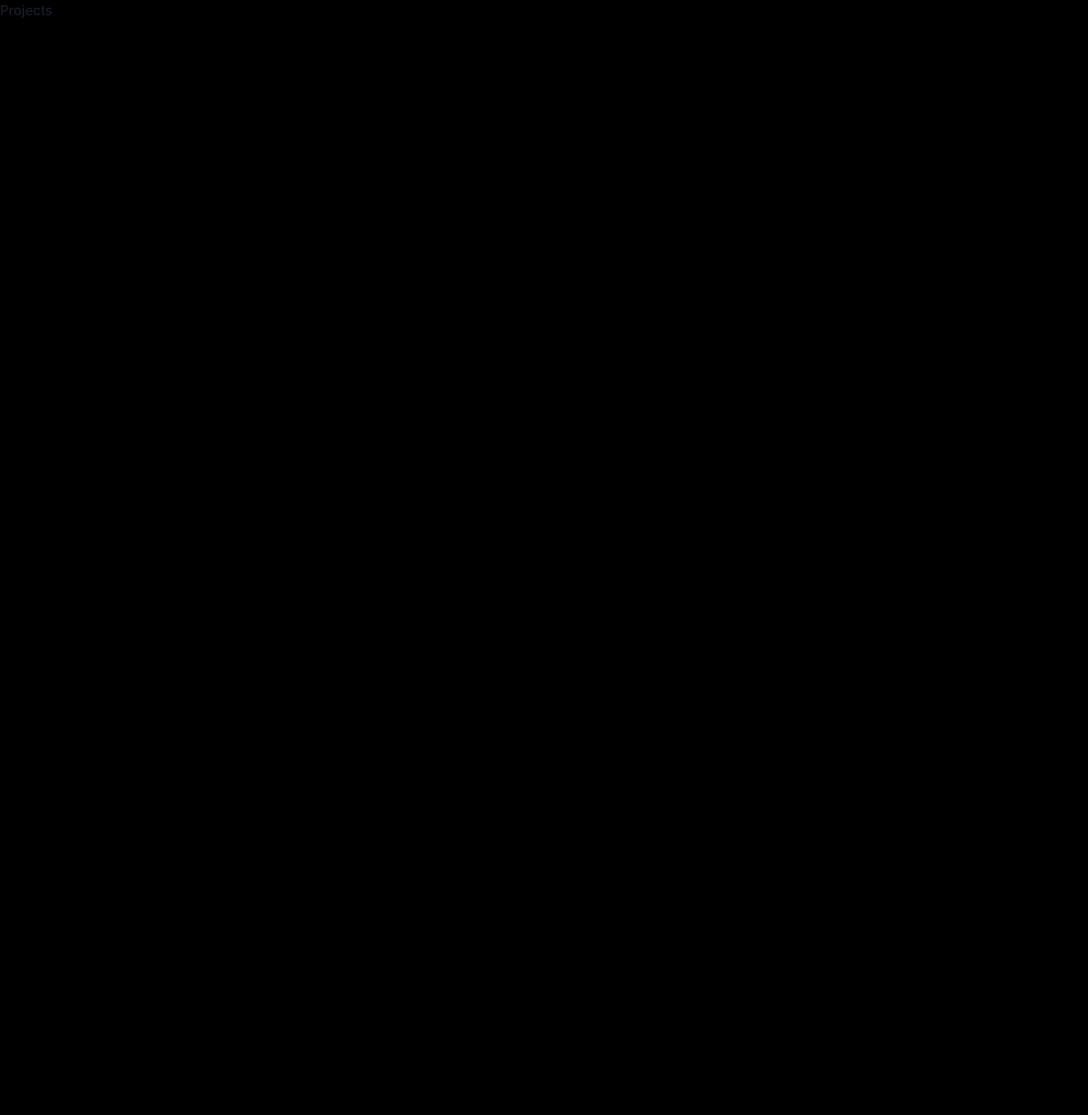
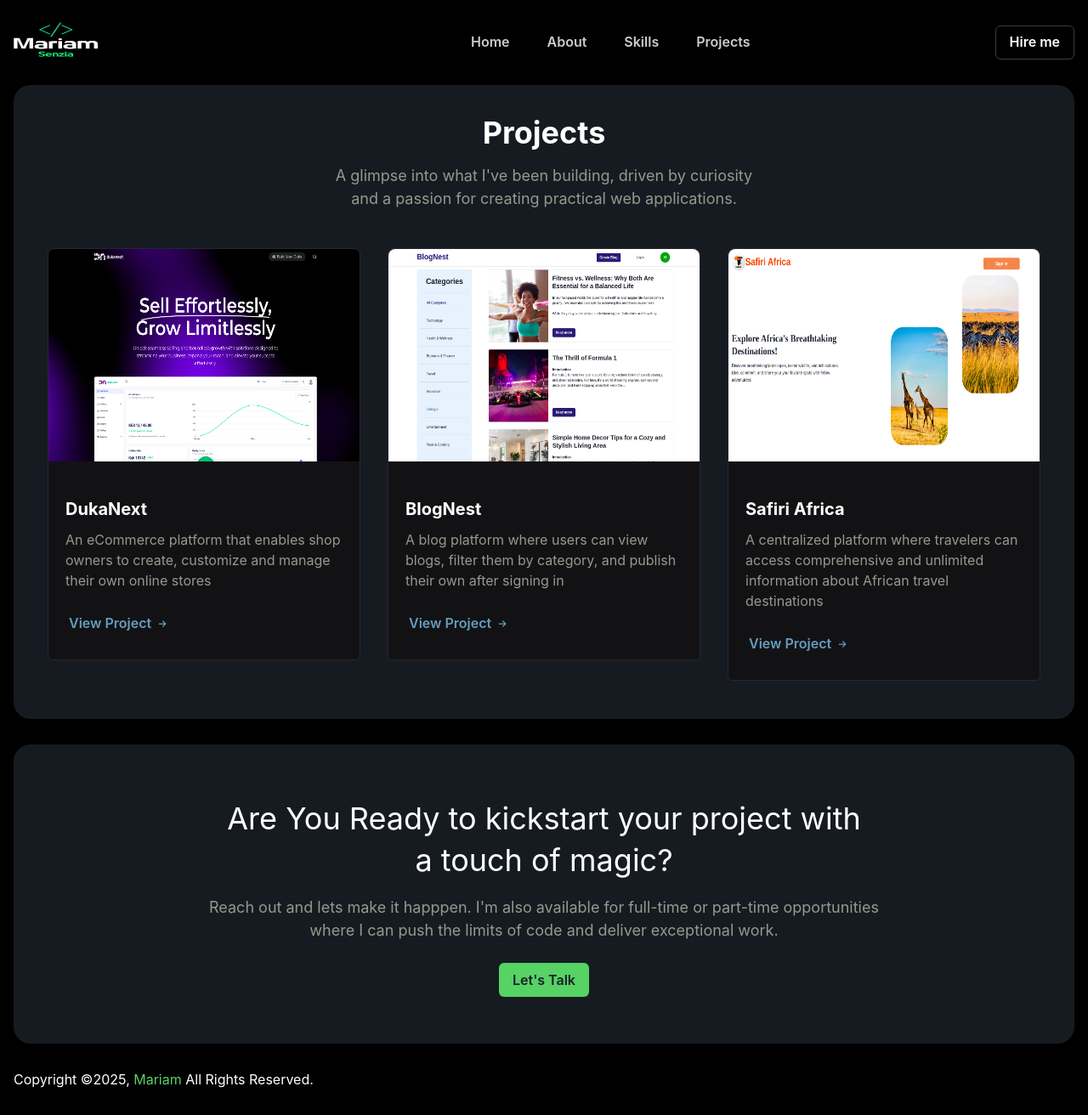
Before and after one commit to Mariam-Senzia/developer-portfolio, a React (Vite) app: page /projects in a window 1280 px wide. Shown: the whole page at 85% size. Before the commit the page ends 800 px from the top, so only its background shows below. Built offline with nearby package versions, Linux system fonts and the light colour scheme.

Commit message:
Updated projects page with expected data and UI

```diff
--- a/src/components/home/Projects.tsx
+++ b/src/components/home/HomeProjects.tsx
@@ -15,7 +15,7 @@ import {
 import { FaArrowRight } from "react-icons/fa6";
 import useProjects from "../../hooks/useProjects";
 
-const Projects = () => {
+const HomeProjects = () => {
   const projects = useProjects();
 
   return (
@@ -70,4 +70,4 @@ const Projects = () => {
   );
 };
 
-export default Projects;
+export default HomeProjects;
--- a/src/pages/Home.tsx
+++ b/src/pages/Home.tsx
@@ -1,15 +1,16 @@
 import Footer from "../components/home/Footer";
 import Hero from "../components/home/Hero";
 import Navbar from "../components/home/Navbar";
-import Projects from "../components/home/Projects";
+// import Projects from "../components/home/HomeProjects";
 import ReachOut from "../components/home/ReachOut";
+import HomeProjects from "../components/home/HomeProjects";
 
 const Home = () => {
   return (
     <>
       <Navbar />
       <Hero />
-      <Projects />
+      <HomeProjects />
       <ReachOut />
       <Footer />
     </>
--- a/src/pages/Projects.tsx
+++ b/src/pages/Projects.tsx
@@ -1,5 +1,20 @@
+import { Box } from "@chakra-ui/react";
+import HomeProjects from "../components/home/HomeProjects";
+import Navbar from "../components/home/Navbar";
+import ReachOut from "../components/home/ReachOut";
+import Footer from "../components/home/Footer";
+
 const Projects = () => {
-  return <div>Projects</div>;
+  return (
+  <>
+    <Navbar />
+    <Box mt="100px">
+      <HomeProjects />
+    </Box>
+    <ReachOut />
+    <Footer />
+  </>
+  );
 };
 
 export default Projects;
```
